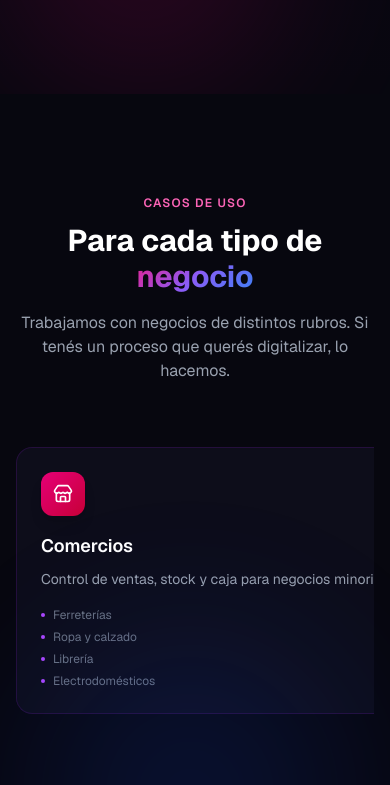
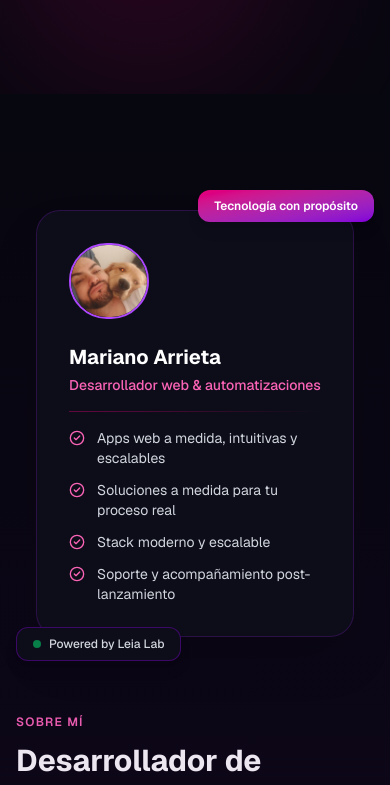
Before and after one commit to leiaslab/leialab, a Next.js app: page / in a window 390 px wide. Shown: the part 3268-4053 px from the top of the page. Built offline with nearby package versions, Linux system fonts and the light colour scheme.

Commit message:
Hide UseCases section on mobile

```diff
--- a/components/UseCases.tsx
+++ b/components/UseCases.tsx
@@ -55,7 +55,7 @@ const cases = [
 
 export default function UseCases() {
   return (
-    <section id="casos" className="py-24 relative overflow-hidden">
+    <section id="casos" className="hidden md:block py-24 relative overflow-hidden">
       {/* Background accent */}
       <div className="glow-blob w-80 h-80 bg-blue-700 top-1/2 right-10 absolute opacity-10" />
 
```
